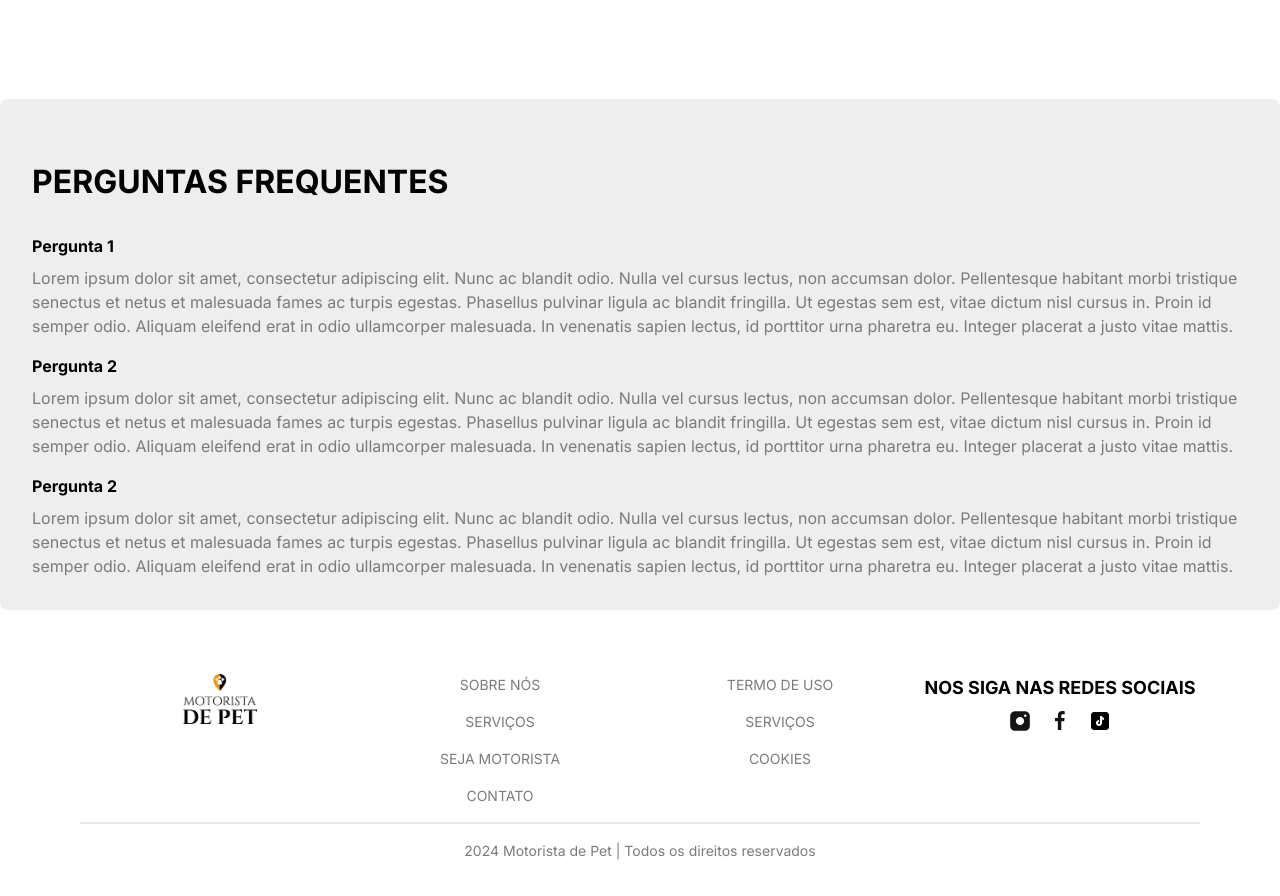
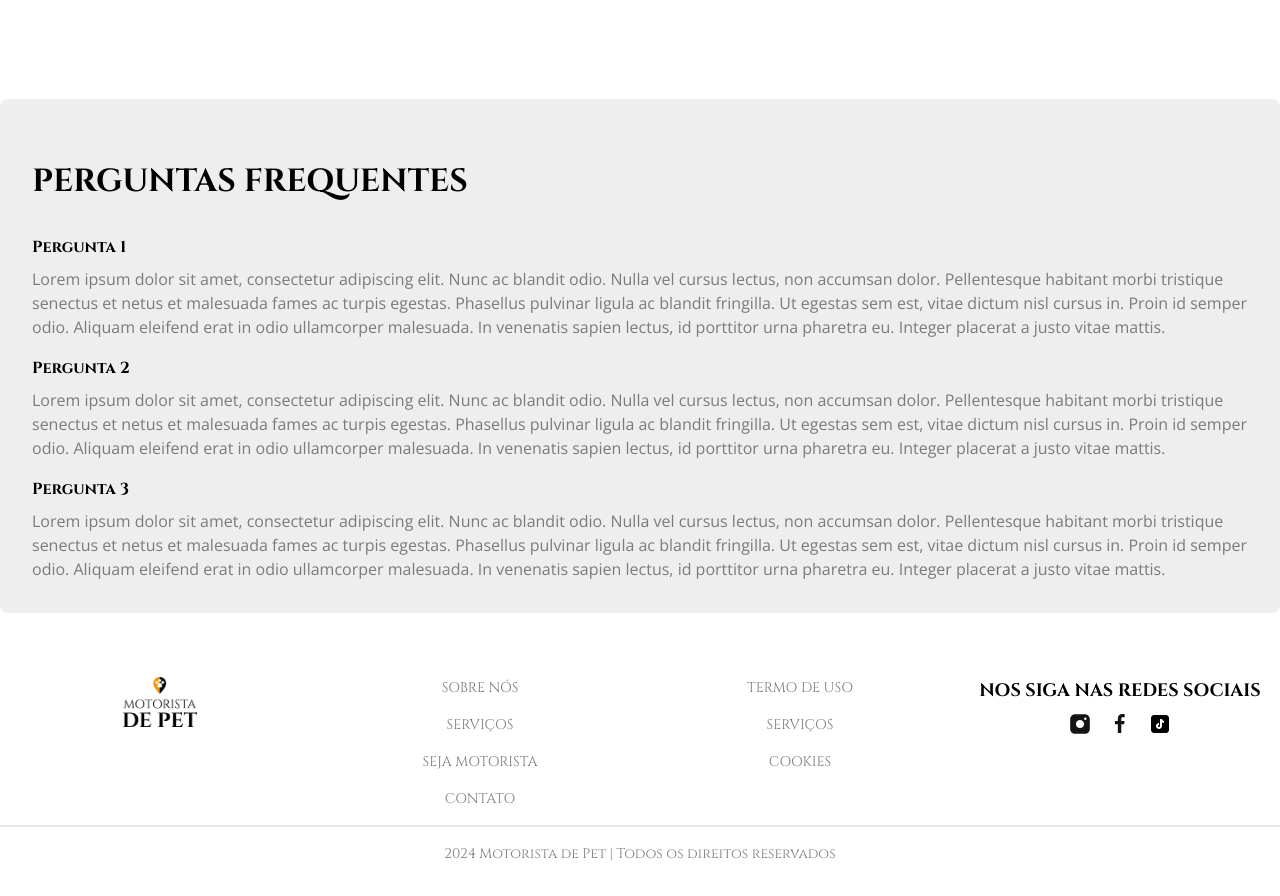
Before and after one commit to miguelofoliveir/dev-motorista-pet, a Next.js app: page / in a window 1280 px wide. Shown: the part 4460-5356 px from the top of the page. Built offline with nearby package versions, Linux system fonts and the light colour scheme.

Commit message:
adicionando fonts

```diff
--- a/app/globals.css
+++ b/app/globals.css
@@ -1,4 +1,4 @@
-@import url('https://fonts.googleapis.com/css2?family=Inter:wght@400;500;600;700;800&display=swap');
+@import url('https://fonts.googleapis.com/css2?family=Cinzel:wght@400..900&family=Open+Sans:ital,wght@0,300..800;1,300..800&display=swap');
 
 @tailwind base;
 @tailwind components;
@@ -11,29 +11,29 @@
 }
 
 body {
-  font-family: Inter;
+  font-family: "Open Sans", sans-serif;
 }
 
 @layer utilities {
   .btn_white {
-    @apply  border-white bg-white px-8 py-3 text-green-50
+    @apply border-white bg-white px-8 py-3 text-green-50;
   }
-  .btn_white_text  {
-    @apply  border-white bg-white px-8 py-3 text-gray-90
+  .btn_white_text {
+    @apply border-white bg-white px-8 py-3 text-gray-90;
   }
-  .btn_green  {
-    @apply  border-green-50 bg-green-50 px-8 py-5 text-white
+  .btn_green {
+    @apply border-green-50 bg-green-50 px-8 py-5 text-white;
   }
 
-  .btn_green_light  {
-    @apply  border-green-50 bg-green-50 px-6 py-3 text-white
+  .btn_green_light {
+    @apply border-green-50 bg-green-50 px-6 py-3 text-white;
   }
 
   .btn_dark_green {
-    @apply  bg-green-90 px-8 py-4 text-white transition-all hover:bg-black
+    @apply bg-green-90 px-8 py-4 text-white transition-all hover:bg-black;
   }
-  .btn_dark_green_outline  {
-    @apply border-gray-20 bg-green-90 px-8 py-5 text-white
+  .btn_dark_green_outline {
+    @apply border-gray-20 bg-green-90 px-8 py-5 text-white;
   }
 
   .max-container {
@@ -164,3 +164,13 @@ body {
 html {
   scroll-behavior: smooth;
 }
+
+.cinzel {
+  font-family: "Cinzel", serif;
+  font-optical-sizing: auto;
+}
+
+.open-sans {
+  font-family: "Open Sans", sans-serif;
+  font-optical-sizing: auto;
+}
--- a/components/Features.tsx
+++ b/components/Features.tsx
@@ -9,7 +9,7 @@ const Features = () => {
         id="servicos"
         className="flex-col flexCenter overflow-hidden bg-center bg-no-repeat lg:py-24 py-4"
       >
-        <h2 className="bold-40 lg:bold-64">Serviços</h2>
+        <h2 className="bold-40 lg:bold-64 cinzel">Serviços</h2>
         <div className="max-container padding-container relative w-full lg:flex justify-end">
           <div className="lg:w-1/2 lg:pr-12 lg:pt-12 pt-6">
             <Image
@@ -37,9 +37,9 @@ const Features = () => {
       </section>
       <section id="perguntas-frequentes" className="lg:my-16 my-4 flex justify-center lg:p-0 p-4">
         <div className="container bg-gray-10 rounded-lg lg:p-8 p-4">
-          <h2 className="bold-20 lg:bold-32 lg:pt-8 pt-4 pb-4">PERGUNTAS FREQUENTES</h2>
+          <h2 className="bold-20 lg:bold-32 lg:pt-8 pt-4 pb-4 cinzel">PERGUNTAS FREQUENTES</h2>
           <div className="pt-4">
-            <b>Pergunta 1</b>
+            <b className="cinzel">Pergunta 1</b>
             <p className="regular-16 text-gray-30 pt-2">
               Lorem ipsum dolor sit amet, consectetur adipiscing elit. Nunc ac
               blandit odio. Nulla vel cursus lectus, non accumsan dolor.
@@ -52,7 +52,7 @@ const Features = () => {
             </p>
           </div>
           <div className="pt-4">
-            <b>Pergunta 2</b>
+            <b className="cinzel">Pergunta 2</b>
             <p className="regular-16 text-gray-30 pt-2">
               Lorem ipsum dolor sit amet, consectetur adipiscing elit. Nunc ac
               blandit odio. Nulla vel cursus lectus, non accumsan dolor.
@@ -65,7 +65,7 @@ const Features = () => {
             </p>
           </div>
           <div className="pt-4">
-            <b>Pergunta 2</b>
+            <b className="cinzel">Pergunta 3</b>
             <p className="regular-16 text-gray-30 pt-2">
               Lorem ipsum dolor sit amet, consectetur adipiscing elit. Nunc ac
               blandit odio. Nulla vel cursus lectus, non accumsan dolor.
@@ -95,7 +95,7 @@ const FeatureItem = ({ title, icon, description }: FeatureItem) => {
       <div className="rounded-full p-4 lg:p-7 bg-green-50">
         <Image src={icon} alt="map" width={28} height={28} />
       </div>
-      <h2 className="bold-20 lg:bold-32 mt-5 capitalize">{title}</h2>
+      <h2 className="bold-20 lg:bold-32 mt-5 capitalize cinzel">{title}</h2>
       <p className="regular-16 mt-5 bg-white/80 text-gray-30 lg:mt-[30px] lg:bg-none">
         {description}
       </p>
--- a/components/Footer.tsx
+++ b/components/Footer.tsx
@@ -10,7 +10,7 @@ import React from "react";
 const Footer = () => {
   return (
     <footer className="flexCenter mb-8">
-      <div className="padding-container max-container flex w-full flex-col gap-4">
+      <div className="container flex w-full flex-col gap-4">
         <div className="lg:flex items-start justify-center md:flex-row">
           <div className="flex justify-center lg:w-1/4">
             <Link href="/" className="mb-10">
@@ -23,7 +23,7 @@ const Footer = () => {
             </Link>
           </div>
 
-          <div className="flex justify-center text-center lg:w-1/4 md:flex-1">
+          <div className="flex justify-center text-center lg:w-1/4 md:flex-1 cinzel">
             {FOOTER_ONE_LINKS.map((columns) => (
               <FooterColumn title="">
                 <ul className="regular-14 flex flex-col gap-4 text-gray-30">
@@ -37,7 +37,7 @@ const Footer = () => {
             ))}
           </div>
 
-          <div className="flex justify-center text-center lg:w-1/4 lg:mt-0 mt-4">
+          <div className="flex justify-center text-center lg:w-1/4 lg:mt-0 mt-4 cinzel">
             {FOOTER_TWO_LINKS.map((columns) => (
               <FooterColumn title="">
                 <ul className="regular-14 flex flex-col gap-4 text-gray-30">
@@ -51,7 +51,7 @@ const Footer = () => {
             ))}
           </div>
 
-          <div className="flex justify-center lg:w-1/4 lg:mt-0 mt-6">
+          <div className="flex justify-center lg:w-1/4 lg:mt-0 mt-6 cinzel">
             <FooterColumn title="NOS SIGA NAS REDES SOCIAIS">
               <ul className="regular-14 flex justify-center gap-4 text-gray-30">
                 {SOCIALS.links.map((link) => (
@@ -65,7 +65,7 @@ const Footer = () => {
         </div>
 
         <div className="border bg-gray-20" />
-        <p className="regular-14 w-full text-center text-gray-30">
+        <p className="regular-14 w-full text-center text-gray-30 cinzel">
           2024 Motorista de Pet | Todos os direitos reservados
         </p>
       </div>
--- a/components/Guide.tsx
+++ b/components/Guide.tsx
@@ -6,7 +6,7 @@ const Guide = () => {
     <section id="sobre-nos" className="lg:pt-12">
       <div className="padding-container max-container w-full lg:pb-24 pb-8">
         <div>
-          <h2 className="bold-40 lg:bold-64 xl:max-w-[390px]">
+          <h2 className="bold-40 lg:bold-64 xl:max-w-[390px] cinzel">
             SOBRE O MOTORISTA
           </h2>
         </div>
@@ -23,7 +23,7 @@ const Guide = () => {
                 />
               </div>
               <div className="lg:w-1/2 lg:pt-0 pt-8">
-                <h2 className="bold-20 lg:bold-32">
+                <h2 className="bold-20 lg:bold-32 cinzel">
                   CONFIANÇA, GENTILEZA, PONTUALIDADE, CUIDADO E AMOR PELOS PETS.
                 </h2>
                 <p className="regular-16 text-gray-30 pt-4">
--- a/components/Hero.tsx
+++ b/components/Hero.tsx
@@ -5,12 +5,12 @@ const Hero = () => {
   return (
     <section className="max-container padding-container lg:flex flex-col gap-20 py-4 lg:pb-32 pb-10 md:gap-28 lg:py-20 xl:flex-row">
       <div className="relative z-20 lg:flex lg:flex-1 flex-col xl:w-1/2 lg:pt-8">
-        <h1 className="bold-40 lg:bold-88">TRANSPORTE DE PET AFETIVO</h1>
+        <h1 className="bold-40 lg:bold-88 cinzel">TRANSPORTE DE PET AFETIVO</h1>
         <p className="regular-16 mt-6 text-gray-30 xl:max-w-[520px]">
           CUIDANDO DO SEU PET COMO VOCÊ CUIDA
         </p>
 
-        <div className="flex mt-6 flex-col w-full gap-3 sm:flex-row">
+        <div className="flex mt-6 flex-col w-full gap-3 sm:flex-row cinzel">
           <Button type="button" title="Agendar Corrida" variant="btn_green" />
         </div>
       </div>
--- a/components/Navbar.tsx
+++ b/components/Navbar.tsx
@@ -6,7 +6,7 @@ import Button from "./Button";
 const Navbar = () => {
   return (
     <nav className="max-container padding-container relative z-30 py-5">
-      <div className="flex justify-center pb-4 border-b-2">
+      <div className="flex justify-center pb-4 border-b-2 cinzel">
         TRANSPORTE DE PET EM SÃO PAULO
       </div>
       <div className="flex justify-center pt-4">
@@ -22,7 +22,7 @@ const Navbar = () => {
           </Link>
         </div>
         <div className="w-4/12 flex justify-end items-center">
-          <ul className="regular-14 flex gap-4 text-gray-30">
+          <ul className="regular-14 flex gap-4 text-gray-30 cinzel">
             {SOCIALS.links.map((link) => (
               <Link className="mt-2" href={link.link} key={link.icon}>
                 <Image src={link.icon} alt="logo" width={24} height={24} />
@@ -32,7 +32,7 @@ const Navbar = () => {
         </div>
       </div>
       <div className="flex justify-center items-center lg:mt-8">
-        <ul className="hidden h-full gap-12 lg:flex">
+        <ul className="hidden h-full gap-12 lg:flex cinzel">
           {NAV_LINKS.map((link) => (
             <Link
               href={link.href}
@@ -43,7 +43,7 @@ const Navbar = () => {
             </Link>
           ))}
         </ul>
-        <div className="lg:flexCenter lg:ml-8 hidden">
+        <div className="lg:flexCenter lg:ml-8 hidden cinzel">
           <Button
             type="button"
             title="Agendar Corrida"
```
Also changed, not shown: app/layout.tsx (+32 -12 lines).
